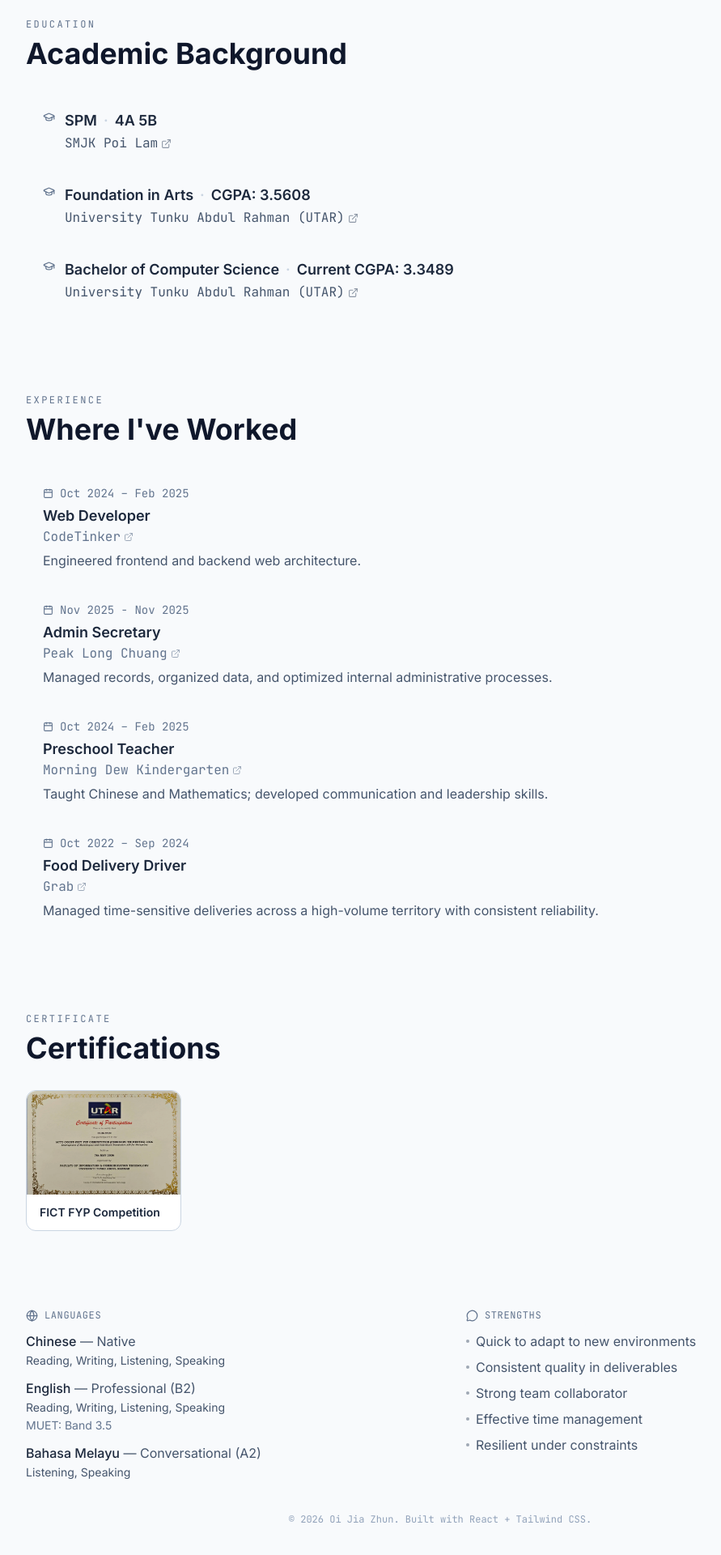
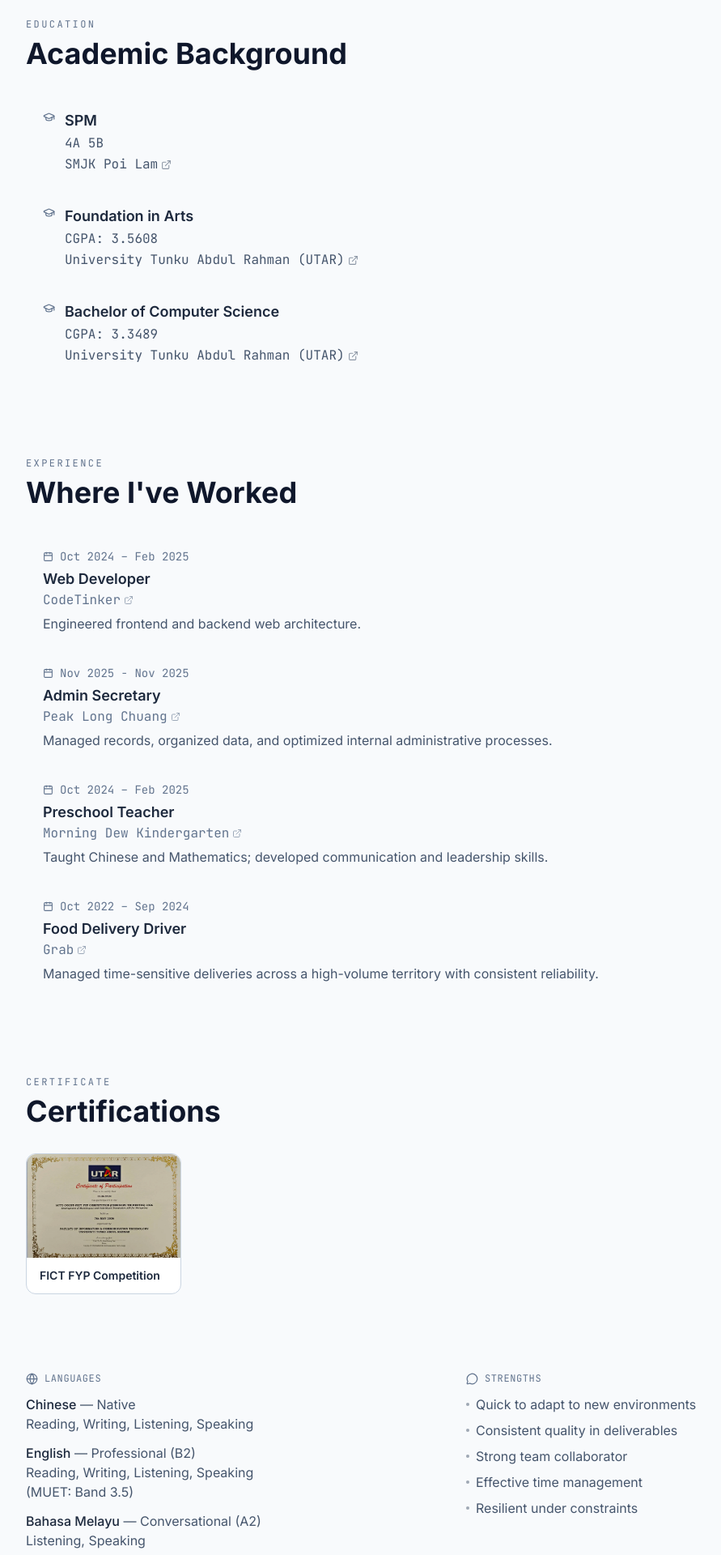
Before and after one commit to jzhun0w0/me, a React (Vite) app: page / in a window 1280 px wide. Shown: the part 1760-3680 px from the top of the page at 81% size, without its empty margins (96-987 px from the left). Built offline with nearby package versions, Linux system fonts and the light colour scheme.

Commit message:
color update &  position changed

```diff
--- a/src/components/Education.jsx
+++ b/src/components/Education.jsx
@@ -17,7 +17,7 @@ const education = [
     school: 'University Tunku Abdul Rahman (UTAR)',
     url: 'https://utar.edu.my/',
     qualification: 'Bachelor of Computer Science',
-    result: 'Current CGPA: 3.3489',
+    result: 'CGPA: 3.3489',
   },
 ]
 
@@ -42,8 +42,9 @@ export default function Education() {
                 </div>
                 <div className="min-w-0">
                   <h3 className="text-lg font-semibold text-slate-800 dark:text-slate-200">
-                    {edu.qualification}<span className="text-slate-300 dark:text-slate-600 mx-2">·</span>{edu.result}
+                    {edu.qualification}
                   </h3>
+                  <p className="font-mono text-base text-slate-600 dark:text-slate-400 mt-0.5">{edu.result}</p>
                   <p className="font-mono text-base text-slate-600 dark:text-slate-400 mt-0.5">
                     {edu.url ? (
                       <a href={edu.url} target="_blank" rel="noopener noreferrer" className="inline-flex items-center gap-1 hover:text-cyan-600 dark:hover:text-cyan-400 transition-colors">
--- a/src/components/Footer.jsx
+++ b/src/components/Footer.jsx
@@ -2,7 +2,7 @@ import { Globe, MessageCircle } from 'lucide-react'
 
 const languages = [
   { lang: 'Chinese', level: 'Native', desc: 'Reading, Writing, Listening, Speaking' },
-  { lang: 'English', level: 'Professional (B2)', desc: 'Reading, Writing, Listening, Speaking', extra: 'MUET: Band 3.5' },
+  { lang: 'English', level: 'Professional (B2)', desc: 'Reading, Writing, Listening, Speaking', extra: '(MUET: Band 3.5)' },
   { lang: 'Bahasa Melayu', level: 'Conversational (A2)', desc: 'Listening, Speaking' },
 ]
 
@@ -30,9 +30,9 @@ export default function Footer() {
                 <li key={l.lang}>
                   <span className="text-base font-medium text-slate-800 dark:text-slate-200">{l.lang}</span>
                   <span className="text-base text-slate-600 dark:text-slate-400"> — {l.level}</span>
-                  <p className="text-sm text-slate-600 dark:text-slate-500 mt-0.5">{l.desc}</p>
+                  <p className="text-base text-slate-600 dark:text-slate-400">{l.desc}</p>
                   {l.extra && (
-                    <p className="text-sm text-slate-500 dark:text-cyan-500/60 mt-0.5">{l.extra}</p>
+                    <p className="text-base text-slate-600 dark:text-slate-400">{l.extra}</p>
                   )}
                 </li>
               ))}
@@ -58,7 +58,7 @@ export default function Footer() {
         </div>
 
         <p className="mt-10 text-center font-mono text-xs text-slate-400 dark:text-slate-600">
-          &copy; {new Date().getFullYear()} Oi Jia Zhun. Built with React + Tailwind CSS.
+          &copy; {new Date().getFullYear()} Oi Jia Zhun's Resume.
         </p>
       </div>
     </footer>
```
